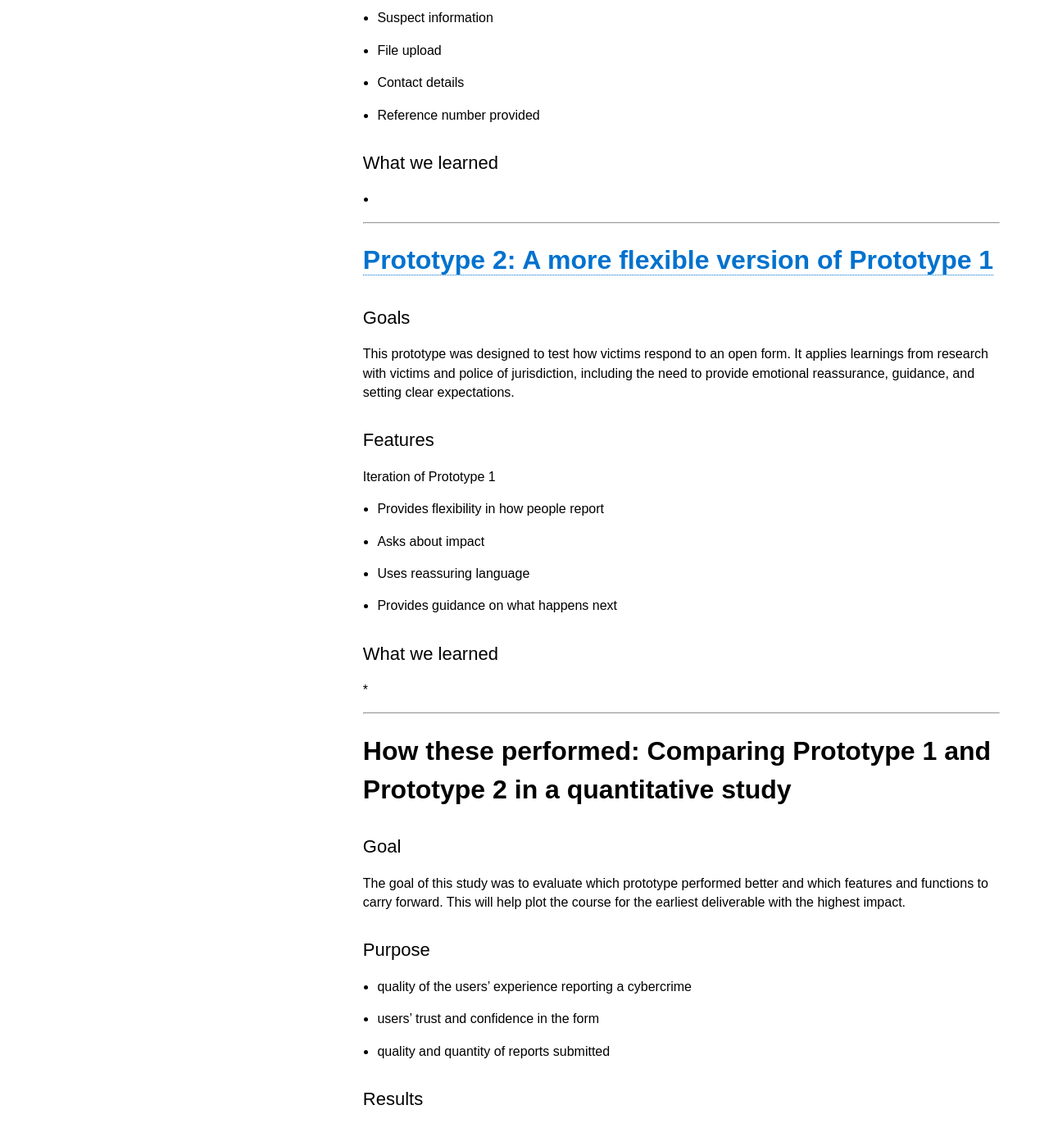
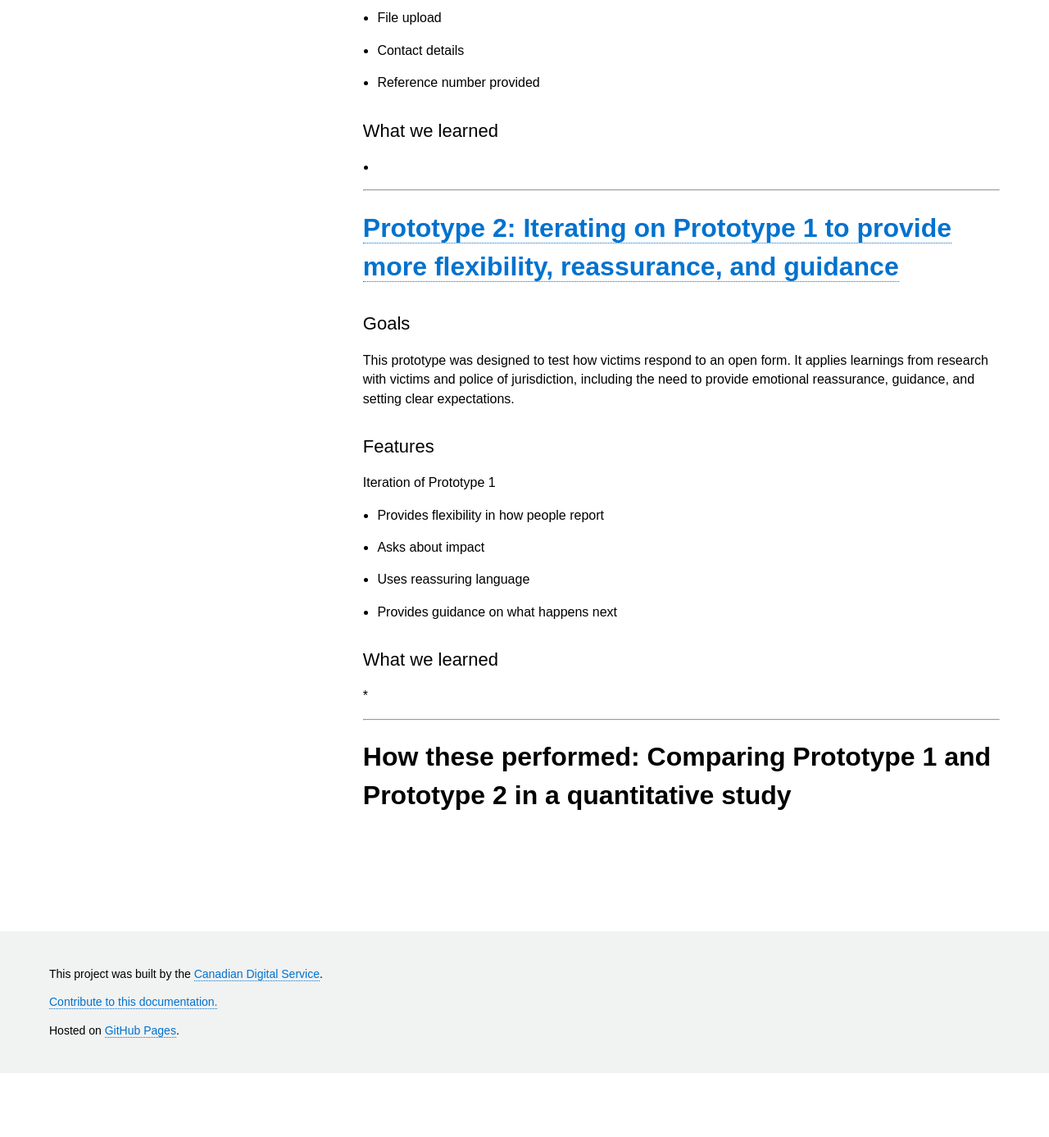
Before and after one commit to cds-snc/rcmp-report-a-cybercrime-alpha-documentation, a Jekyll site: the page built from _pages/en/prototypes.md, in a window 1280 px wide and 1400 px high, scrolled down 2514 px. Shown: the top 1387 px of the window at 82% size. Built offline with Jekyll 4.4.1, drawn with Linux system fonts in a browser that asks for light colours; after the commit the page ends 3823 px from its top, so only the background shows below that; some of the changed text lies outside the part shown.

Commit message:
Clean up

```diff
--- a/_pages/en/prototypes.md
+++ b/_pages/en/prototypes.md
@@ -14,15 +14,13 @@ We gathered both qualitative and quantitative insights from research directly wi
 
 You can find an overview of all the prototypes below:
 
-[Concept 1: Reporting cybercrime with a single identifier](https://rac-concept-1.herokuapp.com/) (April 2019)
+[Concept 1: Reporting cybercrime with a single identifier](https://rac-concept-1.herokuapp.com/) *(April 2019)*
 
-[Concept 2: Finding out where to report cybercrime](https://rac-concept-2.herokuapp.com/) (May 2019)
+[Concept 2: Finding out where to report cybercrime](https://rac-concept-2.herokuapp.com/) *(May 2019)*
 
-[Baseline fraud reporting form](https://report-a-cybercrime.alpha.rcmp-grc.gc.ca/CAFCFRS/)
+[Prototype 1: A simplified version of the baseline form](https://www.report-a-cybercrime.alpha.rcmp-grc.gc.ca/p1) *(July 2019)*
 
-[Prototype 1: A simplified version of the baseline form](https://www.report-a-cybercrime.alpha.rcmp-grc.gc.ca/p1) (July 2019)
-
-[Prototype 2: A more flexible version of prototype 1 with reassurance and guidance](https://www.report-a-cybercrime.alpha.rcmp-grc.gc.ca/p2) (August 2019)
+[Prototype 2: A more flexible version of prototype 1 with reassurance and guidance](https://www.report-a-cybercrime.alpha.rcmp-grc.gc.ca/p2) *(August 2019)*
 
 ---
 
@@ -63,7 +61,7 @@ A decision tree to find the most relevant reporting option
 
 ---
 
-# [Prototype 1: A simplified version of the baseline fraud reporting form](https://www.report-a-cybercrime.alpha.rcmp-grc.gc.ca/p1)
+# [Prototype 1: Designing a simplified version of the baseline fraud reporting form](https://www.report-a-cybercrime.alpha.rcmp-grc.gc.ca/p1)
 
 ## Goals
 This prototype was designed to test how victims of cybercrime engage with a form that asks preset questions. It was based on the closest online reporting service that exists in Canada, the [basline fraud reporting system](https://report-a-cybercrime.alpha.rcmp-grc.gc.ca/CAFCFRS/), and early learnings from Alpha.
@@ -84,7 +82,7 @@ Re-designed baseline reporting form
 
 ---
 
-# [Prototype 2: A more flexible version of Prototype 1](https://www.report-a-cybercrime.alpha.rcmp-grc.gc.ca/p2)
+# [Prototype 2: Iterating on Prototype 1 to provide more flexibility, reassurance, and guidance](https://www.report-a-cybercrime.alpha.rcmp-grc.gc.ca/p2)
 
 ## Goals
 This prototype was designed to test how victims respond to an open form. It applies learnings from research with victims and police of jurisdiction, including the need to provide emotional reassurance, guidance, and setting clear expectations.
@@ -102,13 +100,3 @@ Iteration of Prototype 1
 ---
 
 # How these performed: Comparing Prototype 1 and Prototype 2 in a quantitative study
-
-## Goal
-The goal of this study was to evaluate which prototype performed better and which features and functions to carry forward. This will help plot the course for the earliest deliverable with the highest impact.
-
-## Purpose
- * quality of the users' experience reporting a cybercrime
- * users' trust and confidence in the form
- * quality and quantity of reports submitted
-
-## Results
```
